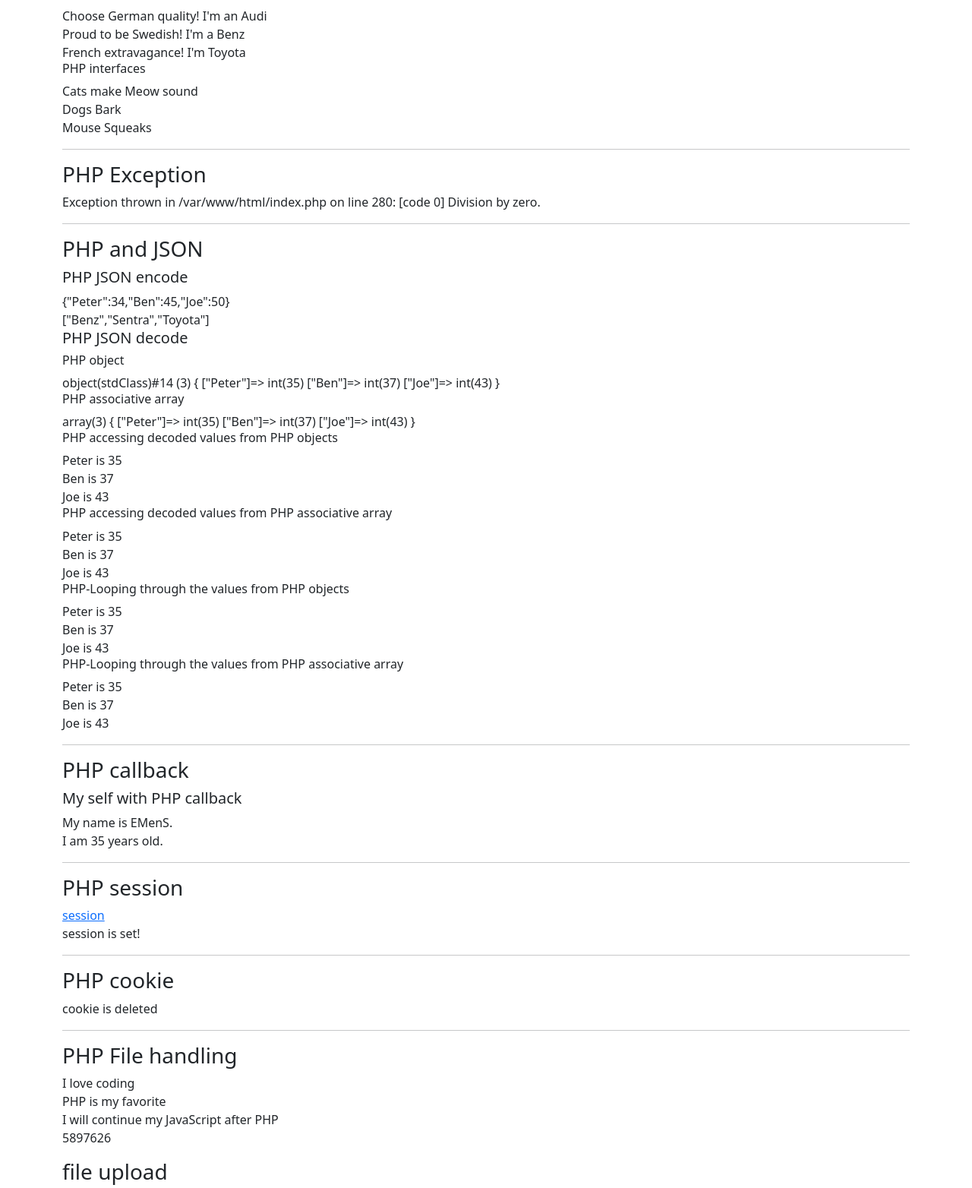
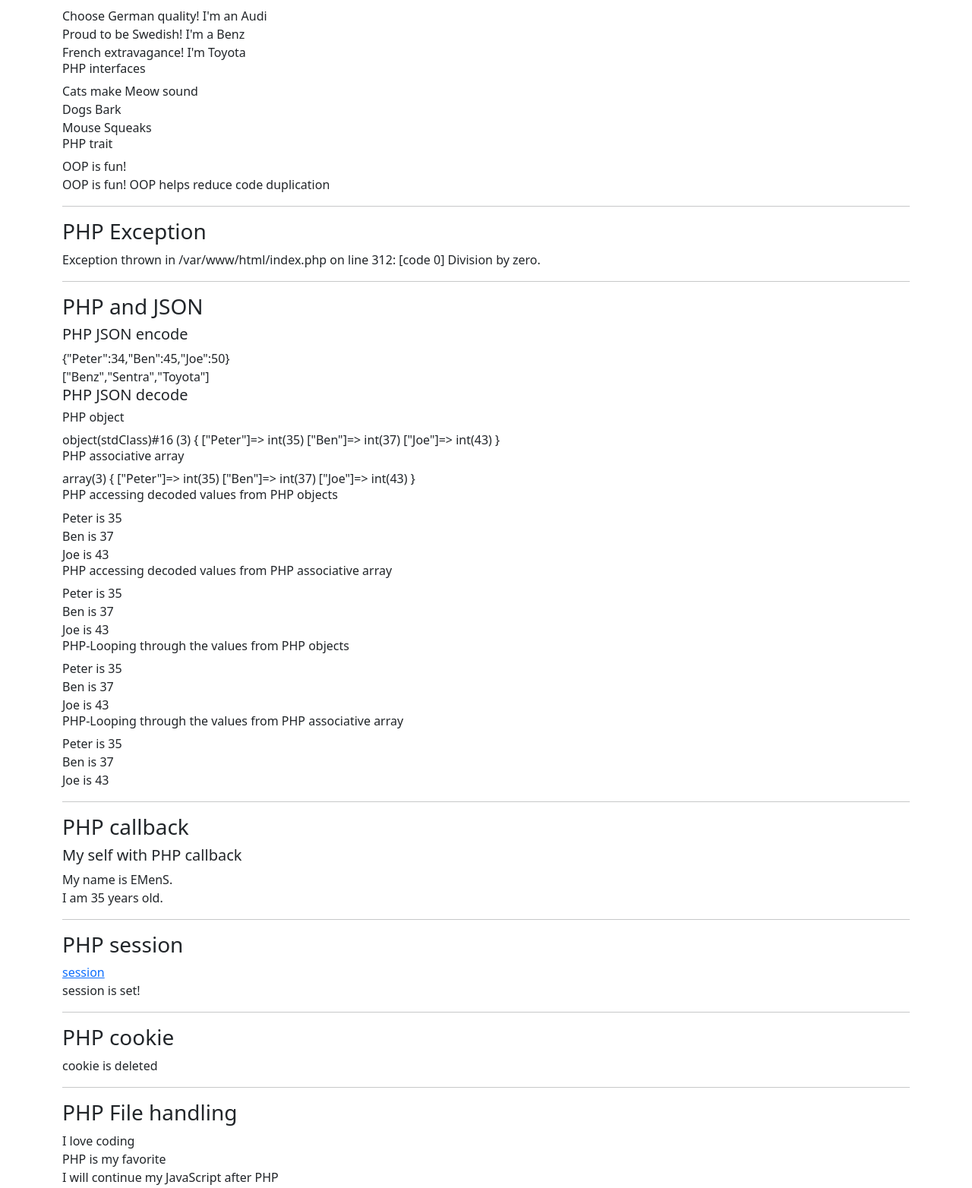
Before and after one commit to Essien-SM/php-notes, a PHP site: page / in a window 1280 px wide. Shown: the part 365-1929 px from the top of the page at 76% size. Run offline with PHP 8.4, Linux system fonts and the light colour scheme.

Commit message:
php trait

```diff
--- a/index.php
+++ b/index.php
@@ -271,6 +271,38 @@ setcookie($cookie_name, $cookie_value, time() + (86400 * 30), "/");
 
 
             ?>
+
+            <h6>PHP trait</h6>
+
+            <?php
+                trait message1{
+                    function msg1(){
+                        echo "OOP is fun! ";
+                    }
+                }
+
+                trait message2{
+                    function msg2(){
+                        echo "OOP helps reduce code duplication";
+                    }
+                }
+
+                class Welcome{
+                    use message1;
+                }
+
+                class Welcome2{
+                    use message1, message2;
+                }
+
+                $obj = new Welcome();
+                $obj->msg1();
+                echo "<br>";
+
+                $obj2 = new Welcome2();
+                $obj2->msg1();
+                $obj2->msg2();
+            ?>
             <hr>
             <h3>PHP Exception</h3>
             <?php
```
